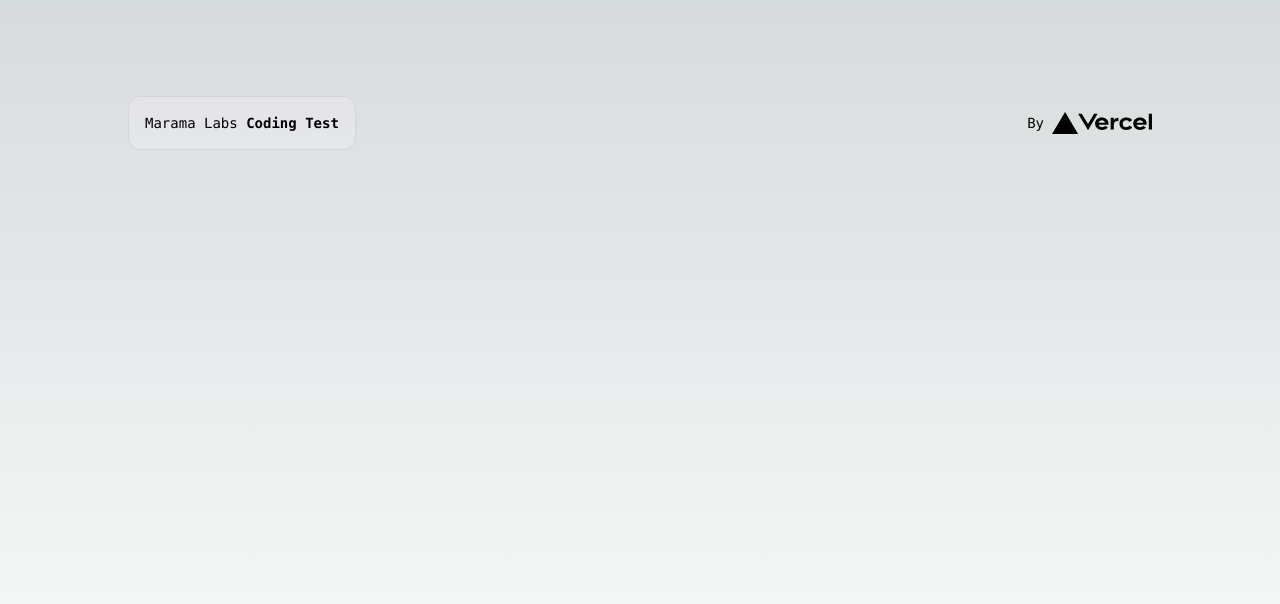
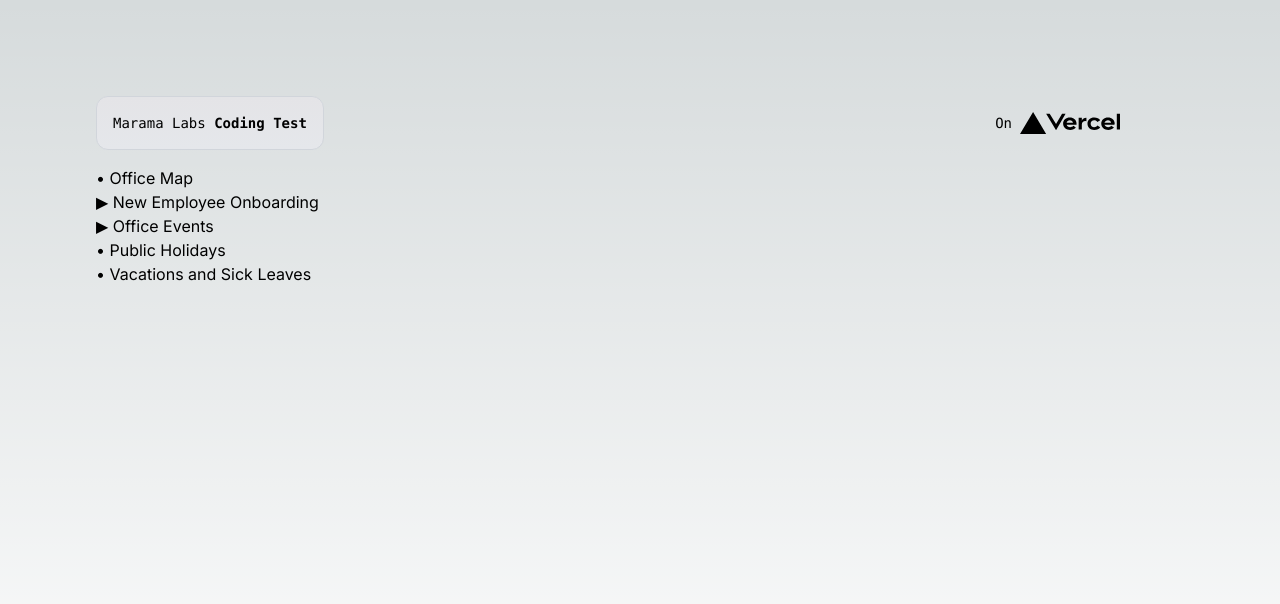
Before and after one commit to dmty/maramalabs-test, a Next.js app: page / in a window 1280 px wide. Shown: the top 604 px of the page. Built offline with nearby package versions, Linux system fonts and the light colour scheme.

Commit message:
Display tree on the main page

```diff
--- a/app/_components/tree.tsx
+++ b/app/_components/tree.tsx
@@ -6,5 +6,11 @@ type TreeProps = {
 };
 
 export default function Tree({ data }: TreeProps) {
-  return data.map((node) => <Node key={node.id} node={node} />);
+  return (
+    <div>
+      {data.map((node) => (
+        <Node key={node.id} node={node} />
+      ))}
+    </div>
+  );
 }
--- a/app/page.tsx
+++ b/app/page.tsx
@@ -1,8 +1,12 @@
 import Image from "next/image";
+import { fetchData } from "@/app/api/data";
+import Tree from "@/app/_components/tree";
 
-export default function Home() {
+export default async function Home() {
+  const data = await fetchData();
+
   return (
-    <main className="flex min-h-screen flex-col items-center justify-between p-24">
+    <main className="flex min-h-screen flex-col p-24">
       <div className="z-10 w-full max-w-5xl items-center justify-between font-mono text-sm lg:flex">
         <p className="fixed left-0 top-0 flex w-full justify-center border-b border-gray-300 bg-gradient-to-b from-zinc-200 pb-6 pt-8 backdrop-blur-2xl dark:border-neutral-800 dark:bg-zinc-800/30 dark:from-inherit lg:static lg:w-auto  lg:rounded-xl lg:border lg:bg-gray-200 lg:p-4 lg:dark:bg-zinc-800/30">
           Marama Labs&nbsp;
@@ -15,7 +19,7 @@ export default function Home() {
             target="_blank"
             rel="noopener noreferrer"
           >
-            By{" "}
+            On{" "}
             <Image
               src="/vercel.svg"
               alt="Vercel Logo"
@@ -27,7 +31,9 @@ export default function Home() {
           </a>
         </div>
       </div>
-
+      <div className="h-full mt-4">
+        <Tree data={data} />
+      </div>
     </main>
   );
 }
```
